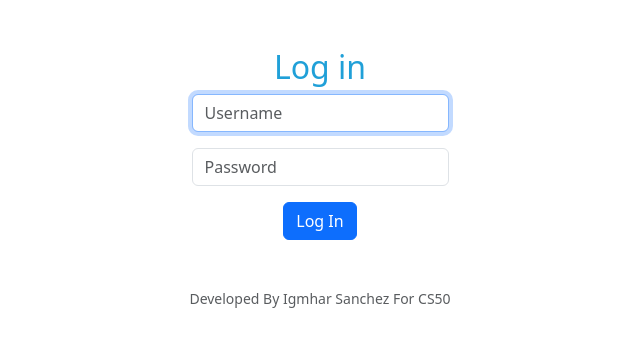
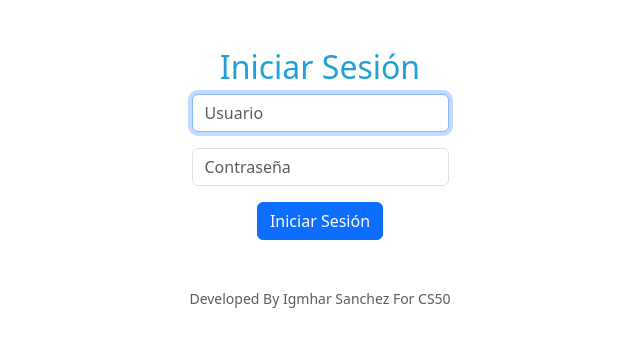
Before and after one commit to Vizard16/CS50-Final-project, a Flask app: page /login in a window 1280 px wide. Shown: the part 102-449 px from the top of the page, without its empty margins (320-960 px from the left). Run offline with Flask 3, Linux system fonts and the light colour scheme; some libraries are stand-ins or nearby versions.

Commit message:
Changed to Spanish
For user interface

```diff
--- a/templates/login.html
+++ b/templates/login.html
@@ -6,14 +6,14 @@
 
 {% block main %}
 
-    <h2 style="color:#20A0D8 "> Log in</h2>
+    <h2 style="color:#20A0D8 "> Iniciar Sesión</h2>
         <form action="/login" method="post">
             <div class="mb-3">
-                <input autocomplete="off" autofocus class="form-control mx-auto w-auto" name="username" placeholder="Username" type="text">
+                <input autocomplete="off" autofocus class="form-control mx-auto w-auto" name="username" placeholder="Usuario" type="text">
             </div>
             <div class="mb-3">
-                <input class="form-control mx-auto w-auto" name="password" placeholder="Password" type="password">
+                <input class="form-control mx-auto w-auto" name="password" placeholder="Contraseña" type="password">
             </div>
-            <button class="btn btn-primary" type="submit">Log In</button>
+            <button class="btn btn-primary" type="submit">Iniciar Sesión</button>
         </form>
 {% endblock %}
```
